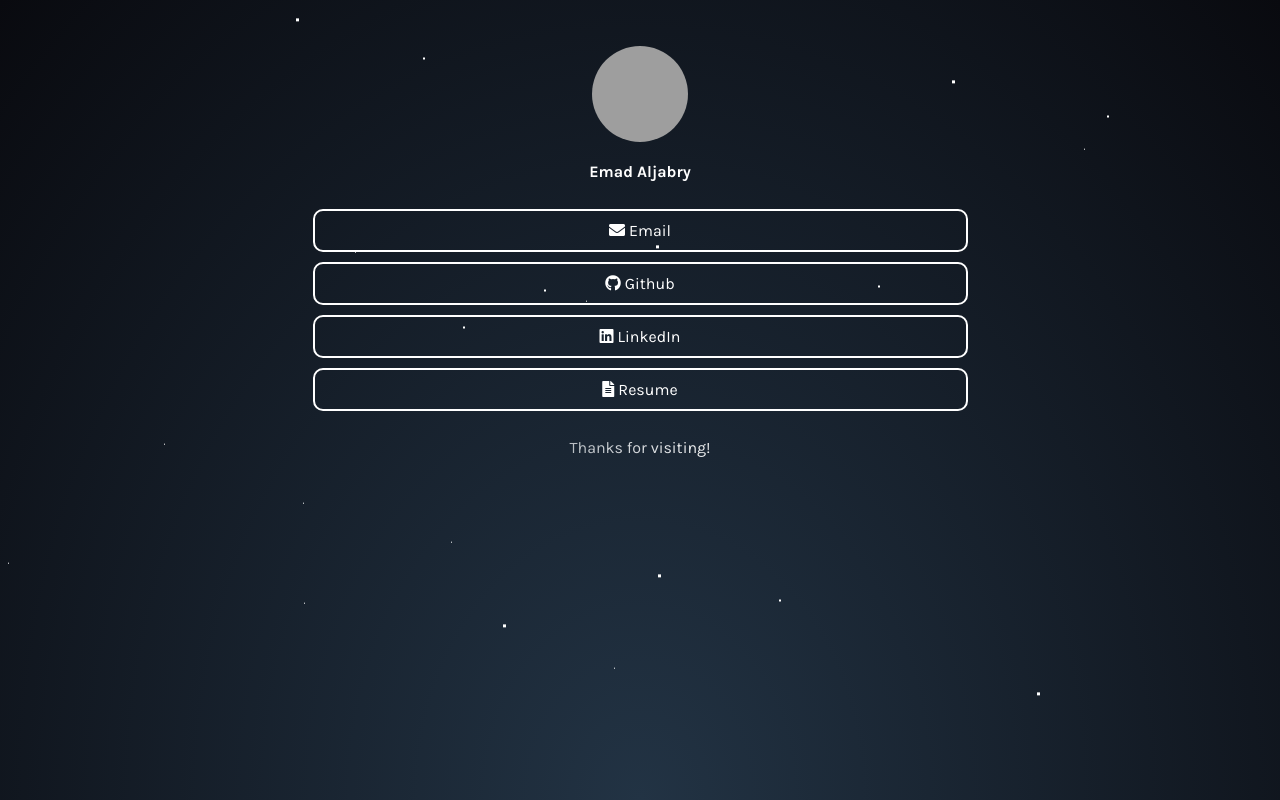
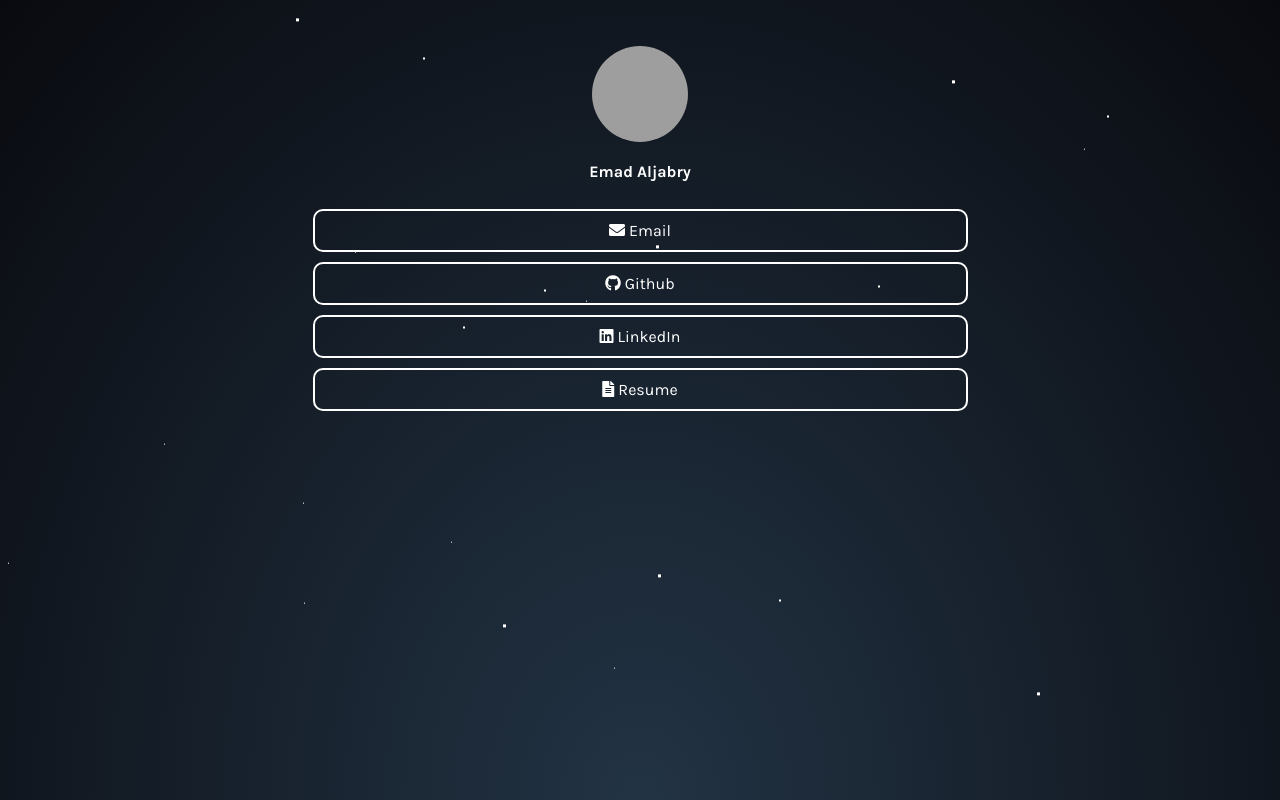
Before and after one commit to EmadZero/EmadZero.github.io, a plain HTML site: page index.html in a window 1280 px wide. Drawn offline with Linux system fonts and the light colour scheme; grey boxes are pictures that could not be loaded.

Commit message:
Update index.html

```diff
--- a/index.html
+++ b/index.html
@@ -375,7 +375,5 @@
         <i class="fas fa-file-alt">&nbsp;</i>Resume
       </a>
     </div>
-
-    <div id="message">Thanks for visiting!</div>
   </body>
 </html>
```
